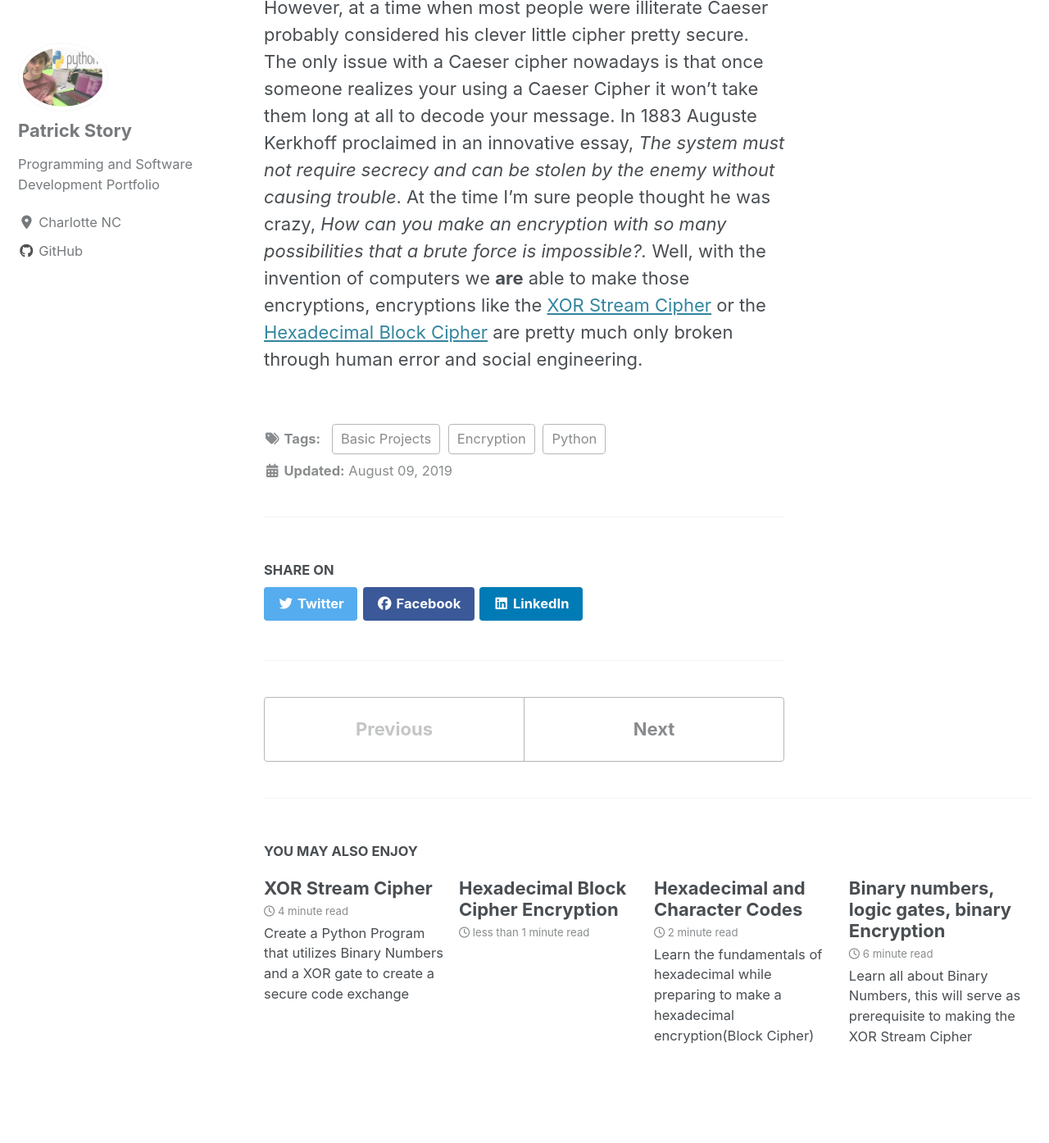
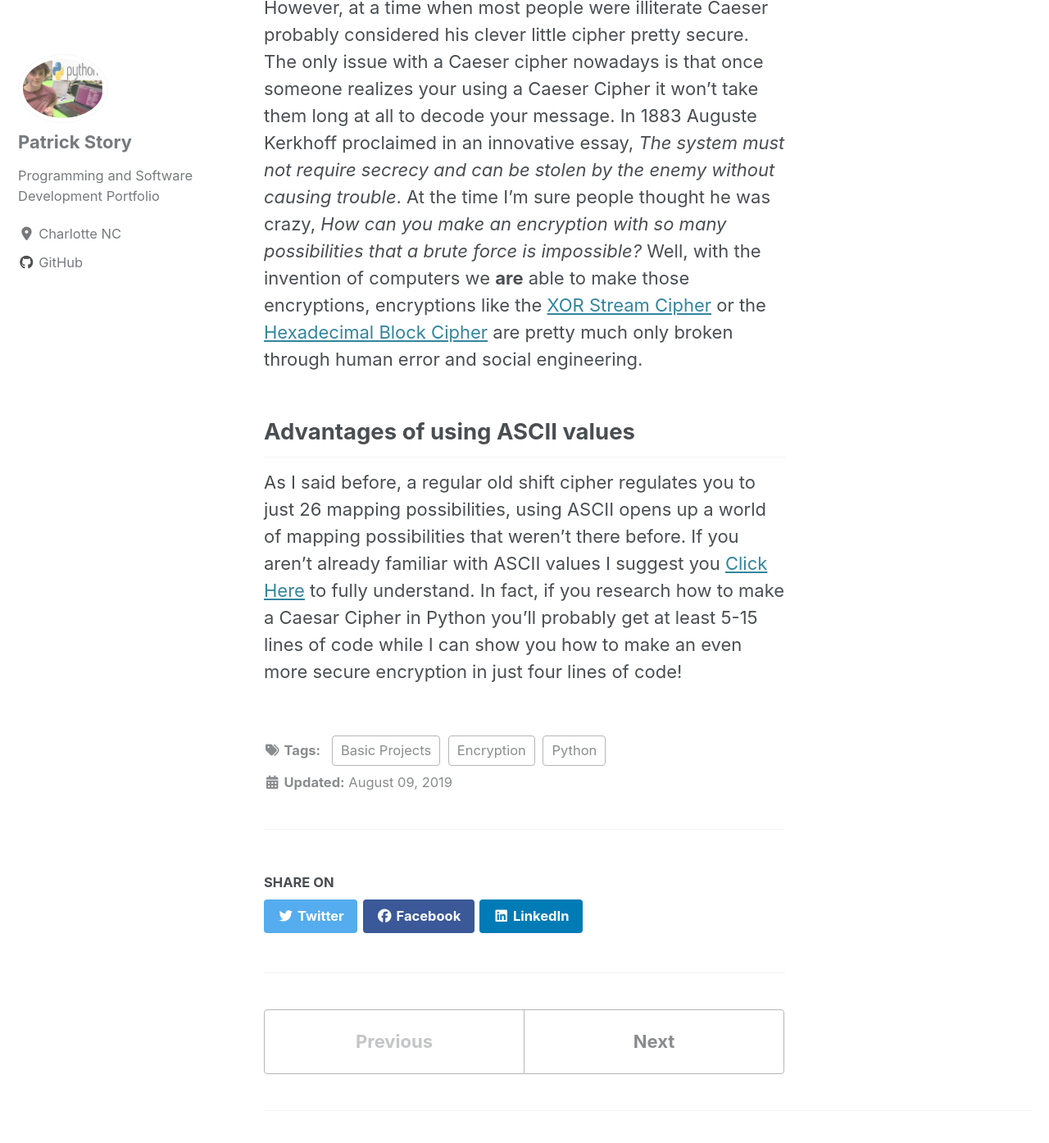
Before and after one commit to Patchyst/Patchyst.github.io, a Jekyll site: the page built from _posts/2019-08-9-CaesarCipher.md, in a window 1280 px wide and 1400 px high, scrolled down 1146 px. Shown: the top 1394 px of the window at 82% size. Built offline with Jekyll 4.4.1, drawn with Linux system fonts in a browser that asks for light colours; cached includes are drawn as plain includes; nearby versions of some CDN libraries.

Commit message:
updating ASCII Cipher Project

```diff
--- a/_posts/2019-08-9-CaesarCipher.md
+++ b/_posts/2019-08-9-CaesarCipher.md
@@ -8,4 +8,7 @@
 ---
 
 # What is a Caeser cipher?
-As you've probably guessed it has something to do with Julius Caesar. While the Caesar Cipher probably wasn't invented by Caeser himself, he certainly boosted it's recognition. Whenever Caeser had anything confidential to say he would write in a shift cipher or what we now call the Caeser Cipher. The Caesar Cipher or shift cipher is one of the oldest known ciphers in cryptography. As of now it's pretty much useless with only 26 possible mappings it's vulnerable to even a brute force attack done by hand. However, at a time when most people were illiterate Caeser probably considered his clever little cipher pretty secure. The only issue with a Caeser cipher nowadays is that once someone realizes your using a Caeser Cipher it won't take them long at all to decode your message. In 1883 Auguste Kerkhoff proclaimed in an innovative essay, *The system must not require secrecy and can be stolen by the enemy without causing trouble*. At the time I'm sure people thought he was crazy, *How can you make an encryption with so many possibilities that a brute force is impossible?.* Well, with the invention of computers we **are** able to make those encryptions, encryptions like the [XOR Stream Cipher](https://patchyst.github.io/XORstream/) or the [Hexadecimal Block Cipher](https://patchyst.github.io/BlockCipher/) are pretty much only broken through human error and social engineering.
+As you've probably guessed it has something to do with Julius Caesar. While the Caesar Cipher probably wasn't invented by Caeser himself, he certainly boosted it's recognition. Whenever Caeser had anything confidential to say he would write in a shift cipher or what we now call the Caeser Cipher. The Caesar Cipher or shift cipher is one of the oldest known ciphers in cryptography. As of now it's pretty much useless with only 26 possible mappings it's vulnerable to even a brute force attack done by hand. However, at a time when most people were illiterate Caeser probably considered his clever little cipher pretty secure. The only issue with a Caeser cipher nowadays is that once someone realizes your using a Caeser Cipher it won't take them long at all to decode your message. In 1883 Auguste Kerkhoff proclaimed in an innovative essay, *The system must not require secrecy and can be stolen by the enemy without causing trouble*. At the time I'm sure people thought he was crazy, *How can you make an encryption with so many possibilities that a brute force is impossible?* Well, with the invention of computers we **are** able to make those encryptions, encryptions like the [XOR Stream Cipher](https://patchyst.github.io/XORstream/) or the [Hexadecimal Block Cipher](https://patchyst.github.io/BlockCipher/) are pretty much only broken through human error and social engineering.
+
+## Advantages of using ASCII values
+As I said before, a regular old shift cipher regulates you to just 26 mapping possibilities, using ASCII opens up a world of mapping possibilities that weren't there before. If you aren't already familiar with ASCII values I suggest you [Click Here](https://patchyst.github.io/indexASCII/) to fully understand. In fact, if you research how to make a Caesar Cipher in Python you'll probably get at least 5-15 lines of code while I can show you how to make an even more secure encryption in just four lines of code!
```
